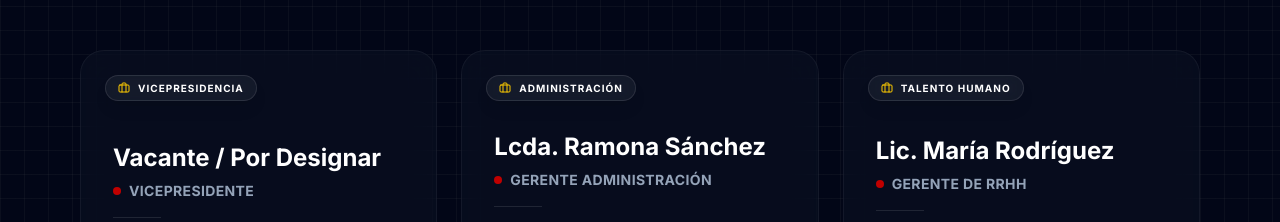
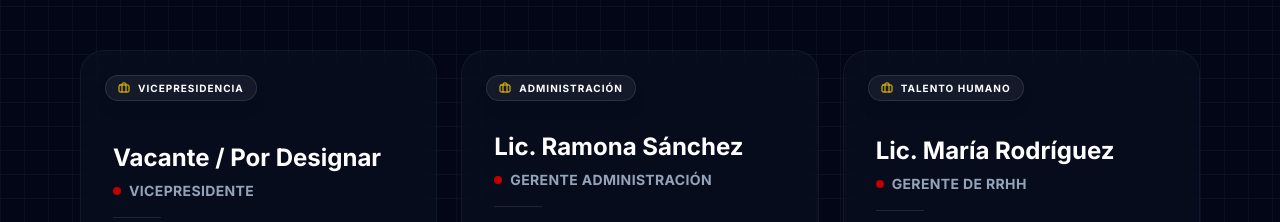
Before and after one commit to wilmer1203/covimus, a React (Vite) app: page /about-us in a window 1280 px wide. Shown: the part 3760-3982 px from the top of the page. Built offline with nearby package versions, Linux system fonts and the light colour scheme.

Commit message:
entregar

```diff
--- a/src/data/authoritiesData.js
+++ b/src/data/authoritiesData.js
@@ -66,7 +66,7 @@ export const leadershipTeam = [
     },
     {
         id: "Administración",
-        name: "Lcda. Ramona Sánchez",
+        name: "Lic. Ramona Sánchez",
         position: "Gerente Administración",
         credentials: "Licenciada en Contaduría Pública",
         bio: "Garante de la salud financiera de la institución. Su gestión transparente asegura la ejecución eficiente de los recursos asignados al desarrollo municipal.",
```
